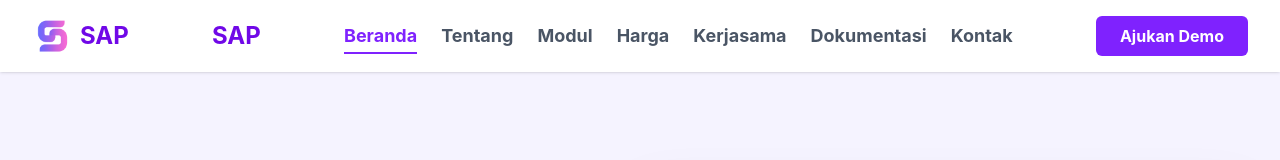
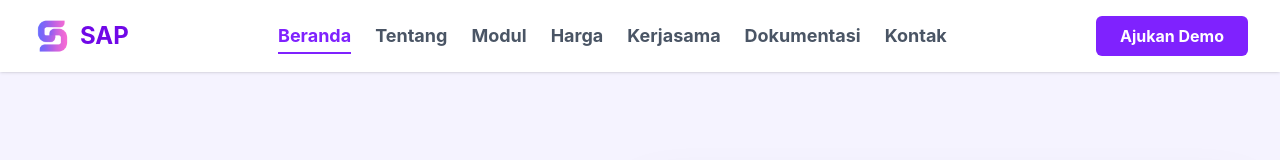
Before and after one commit to Andikarizkiferdianto/mini-project-fe, a React (Vite) app: page / in a window 1280 px wide. Shown: the top 160 px of the page. Built offline with nearby package versions, Linux system fonts and the light colour scheme.

Commit message:
logo fav icon

```diff
--- a/index.html
+++ b/index.html
@@ -2,7 +2,7 @@
 <html lang="en">
   <head>
     <meta charset="UTF-8" />
-    <link rel="icon" type="image/svg+xml" href="/favicon.svg" />
+    <link rel="icon" type="image/png" href="/src/assets/LogoSAP.png" />
     <meta name="viewport" content="width=device-width, initial-scale=1.0" />
     <title>mini-project</title>
   </head>
--- a/src/components/Navbar.jsx
+++ b/src/components/Navbar.jsx
@@ -63,9 +63,6 @@
         <span>SAP</span>
       </div>
 
-      <div className="text-2xl font-bold text-violet-700">SAP</div>
-
-
       <ul className="hidden md:flex space-x-6">
         {menus.map((menu) => (
           <li
```
Also changed, not shown: src/assets/LogoSap.png.
